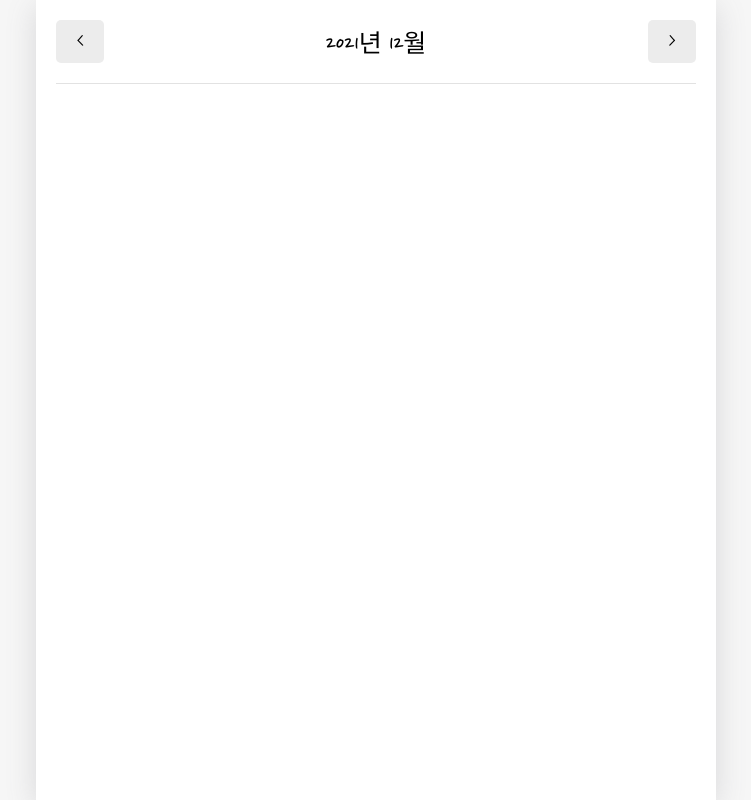
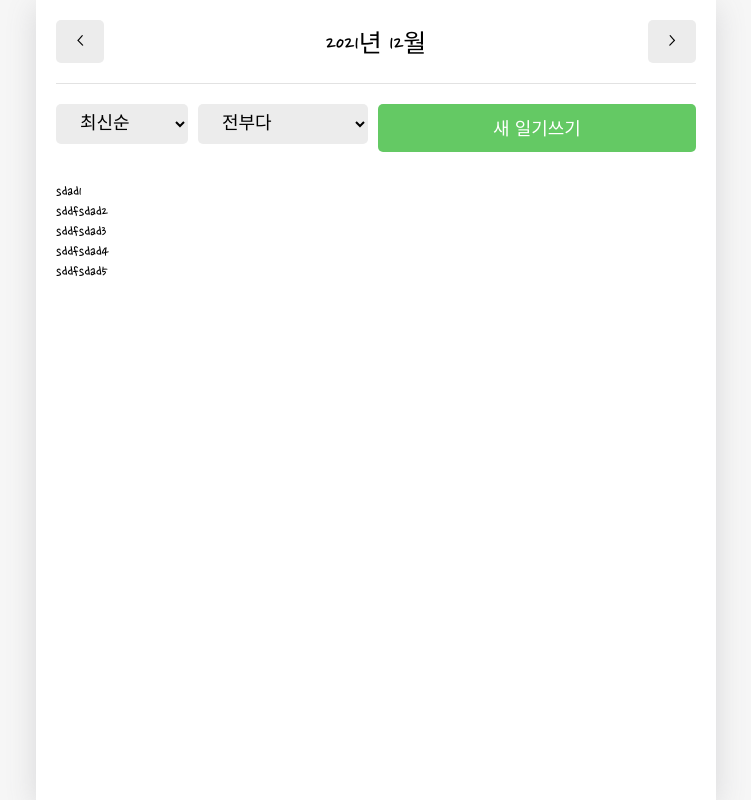
Before and after one commit to heyiminhye/emotion-diary, a React (Create React App) app: page / in a window 1280 px wide. Shown: the whole page, without its empty margins (264-1015 px from the left). Built offline with nearby package versions, Linux system fonts and the light colour scheme; a web font is replaced by a local one.

Commit message:
Feat: Add filter menu, new write button
최신순 오래된순 정렬 및 감정 필터 메뉴 생성
새 일기 작성 버튼 생성

```diff
--- a/src/App.css
+++ b/src/App.css
@@ -94,3 +94,33 @@
 header button {
   font-family: "Nanum Pen Script";
 }
+
+/* DiaryList */
+
+.DiaryList .menu_wrapper {
+  margin-top: 20px;
+  margin-bottom: 30px;
+
+  display: flex;
+  justify-content: space-between;
+}
+
+.DiaryList .menu_wrapper .right_col {
+  flex-grow: 1;
+}
+
+.DiaryList .menu_wrapper .right_col button {
+  width: 100%;
+}
+
+.DiaryList .ControlMenu {
+  margin-right: 10px;
+  border: none;
+  border-radius: 5px;
+  background-color: #ececec;
+
+  padding: 10px 20px;
+  cursor: pointer;
+  font-family: "Nanum Pen Script";
+  font-size: 18px;
+}
--- /dev/null
+++ b/src/components/DiaryList.js
@@ -0,0 +1,96 @@
+import { useState } from "react";
+import { useNavigate } from "react-router-dom";
+import MyButton from "./MyButton";
+
+const sortOptionList = [
+  { value: "latest", name: "최신순" },
+  { value: "oldest", name: "오래된 순" },
+];
+
+const filterOptionList = [
+  { value: "all", name: "전부다" },
+  { value: "good", name: "좋은 감정만" },
+  { value: "bad", name: "안 좋은 감정만" },
+];
+const ControlMenu = ({ value, onChange, optionList }) => {
+  return (
+    <select
+      className="ControlMenu"
+      value={value}
+      onChange={(e) => onChange(e.target.value)}
+    >
+      {optionList.map((it, idx) => (
+        <option key={idx} value={it.value}>
+          {it.name}
+        </option>
+      ))}
+    </select>
+  );
+};
+
+const DiaryList = ({ diaryList }) => {
+  const navigate = useNavigate();
+  const [sortType, setSortType] = useState("lastest");
+  const [filter, setFilter] = useState("all");
+
+  const getProcessedDiaryList = () => {
+    const filterCallBack = (item) => {
+      if (filter === "good") {
+        return parseInt(item.emotion) <= 3;
+      } else {
+        return parseInt(item.emotion) > 3;
+      }
+    };
+    const compare = (a, b) => {
+      if (sortType === "latest") {
+        return parseInt(b.date) - parseInt(a.date);
+      } else {
+        return parseInt(a.date) - parseInt(b.date);
+      }
+    };
+    const copyList = JSON.parse(JSON.stringify(diaryList));
+
+    const filteredList =
+      filter === "all" ? copyList : copyList.filter((it) => filterCallBack(it));
+    const sortedList = filteredList.sort(compare);
+    return sortedList;
+  };
+  return (
+    <div className="DiaryList">
+      <div className="menu_wrapper">
+        <div className="left_col">
+          <ControlMenu
+            value={sortType}
+            onChange={setSortType}
+            optionList={sortOptionList}
+          />
+          <ControlMenu
+            value={filter}
+            onChange={setFilter}
+            optionList={filterOptionList}
+          />
+        </div>
+        <div className="right_col">
+          <MyButton
+            type={"positive"}
+            text={"새 일기쓰기"}
+            onClick={() => navigate("/new")}
+          />
+        </div>
+      </div>
+
+      {getProcessedDiaryList().map((it) => (
+        <div key={it.id}>
+          {it.content}
+          {it.emotion}
+        </div>
+      ))}
+    </div>
+  );
+};
+
+DiaryList.defaultProps = {
+  diaryList: [],
+};
+
+export default DiaryList;
--- a/src/pages/Home.js
+++ b/src/pages/Home.js
@@ -1,6 +1,8 @@
 import { useEffect, useContext, useState } from "react";
 import MyHeader from "./../components/MyHeader";
 import MyButton from "./../components/MyButton";
+import DiaryList from "./../components/DiaryList";
+
 import { DiaryStateContext } from "../App";
 
 const Home = () => {
@@ -49,9 +51,10 @@
     <div>
       <MyHeader
         headText={headText}
-        leftChild={<MyButton text={"<"} onClick={increaseMonth} />}
-        rightChild={<MyButton text={">"} onClick={decreaseMonth} />}
+        leftChild={<MyButton text={"<"} onClick={decreaseMonth} />}
+        rightChild={<MyButton text={">"} onClick={increaseMonth} />}
       />
+      <DiaryList diaryList={data} />
     </div>
   );
 };
```
